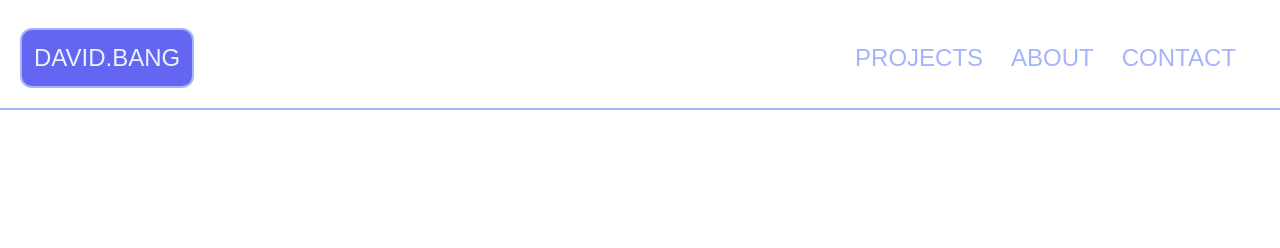
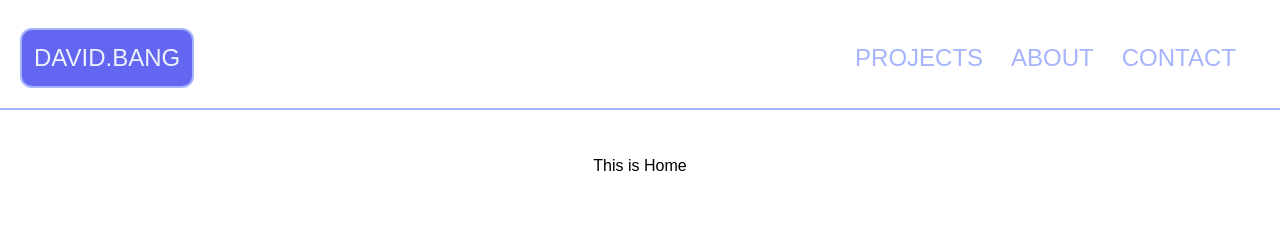
Before and after one commit to a1603169/pwa-nextjs-tailwindcss-blog, a Next.js app: page / in a window 1280 px wide. Shown: the top 248 px of the page. Built offline with nearby package versions, Linux system fonts and the light colour scheme.

Commit message:
git ignore updated

```diff
--- a/pages/index.tsx
+++ b/pages/index.tsx
@@ -3,7 +3,9 @@
 export default function Home() {
   return (
     <div>
-      <div className="flex"></div>
+      <div className="flex justify-center items-center text-center">
+        This is Home
+      </div>
     </div>
   );
 }
```
